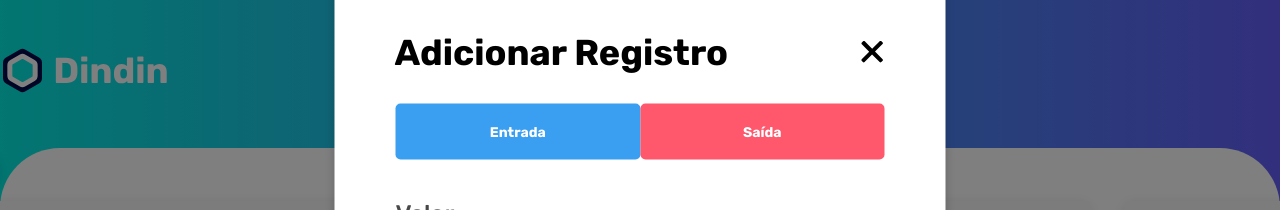
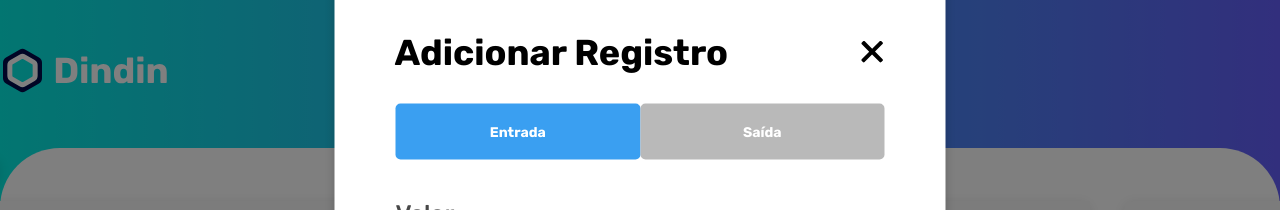
Before and after one commit to milecruz26/desafio04-cubos-app-dindin, a React (Vite) app in the folder frontend/: page /home in a window 1280 px wide. Both pictures are taken after a click on the button "Adicionar Registro". Shown: the top 210 px of the page. Built offline with nearby package versions, Linux system fonts and the light colour scheme.

Commit message:
add função botão color change red e blue

```diff
--- a/frontend/src/components/ModalRegister/index.jsx
+++ b/frontend/src/components/ModalRegister/index.jsx
@@ -1,9 +1,18 @@
 import './styles.css'
 import CloseIcon from '../../assets/close-icon.svg'
+import { useState } from 'react'
 
 export const ModalRegister = ({ addRegister, setAddRegister }) => {
+  const [click, setClick] = useState(false)
+  const handleClickButtonRegister = () => {
+    if (!click) {
+      return setClick(true)
 
-
+    }
+    if (click) {
+      return setClick(false)
+    }
+  }
   return (
     <>
       {addRegister &&
@@ -21,16 +30,20 @@ export const ModalRegister = ({ addRegister, setAddRegister }) => {
                 onClick={() => setAddRegister(false)}
               />
             </div>
+
             <div className='buttons-register'>
-              <button type="button" style={{ backgroundColor: '#3A9FF1' }}>
+              <button
+                type="button" style={click ? { backgroundColor: '#B9B9B9' } : { backgroundColor: '#3A9FF1' }}
+                onClick={handleClickButtonRegister}>
                 Entrada
               </button>
-              <button type="button" style={{
-                backgroundColor: "#FF576B",
-              }}>
+              <button type="button"
+                style={!click ? { backgroundColor: '#B9B9B9' } : { backgroundColor: "#FF576B" }}
+                onClick={handleClickButtonRegister}>
                 Saída
               </button>
             </div>
+
             <form action="" className='form-register'>
               <label htmlFor="">Valor</label>
               <input type="text" />
@@ -53,9 +66,6 @@ export const ModalRegister = ({ addRegister, setAddRegister }) => {
 
               <button type="submit">Confirmar</button>
             </form>
-            {/* <div className='formulario'>
-
-            </div> */}
           </div>
 
         </div >
```
